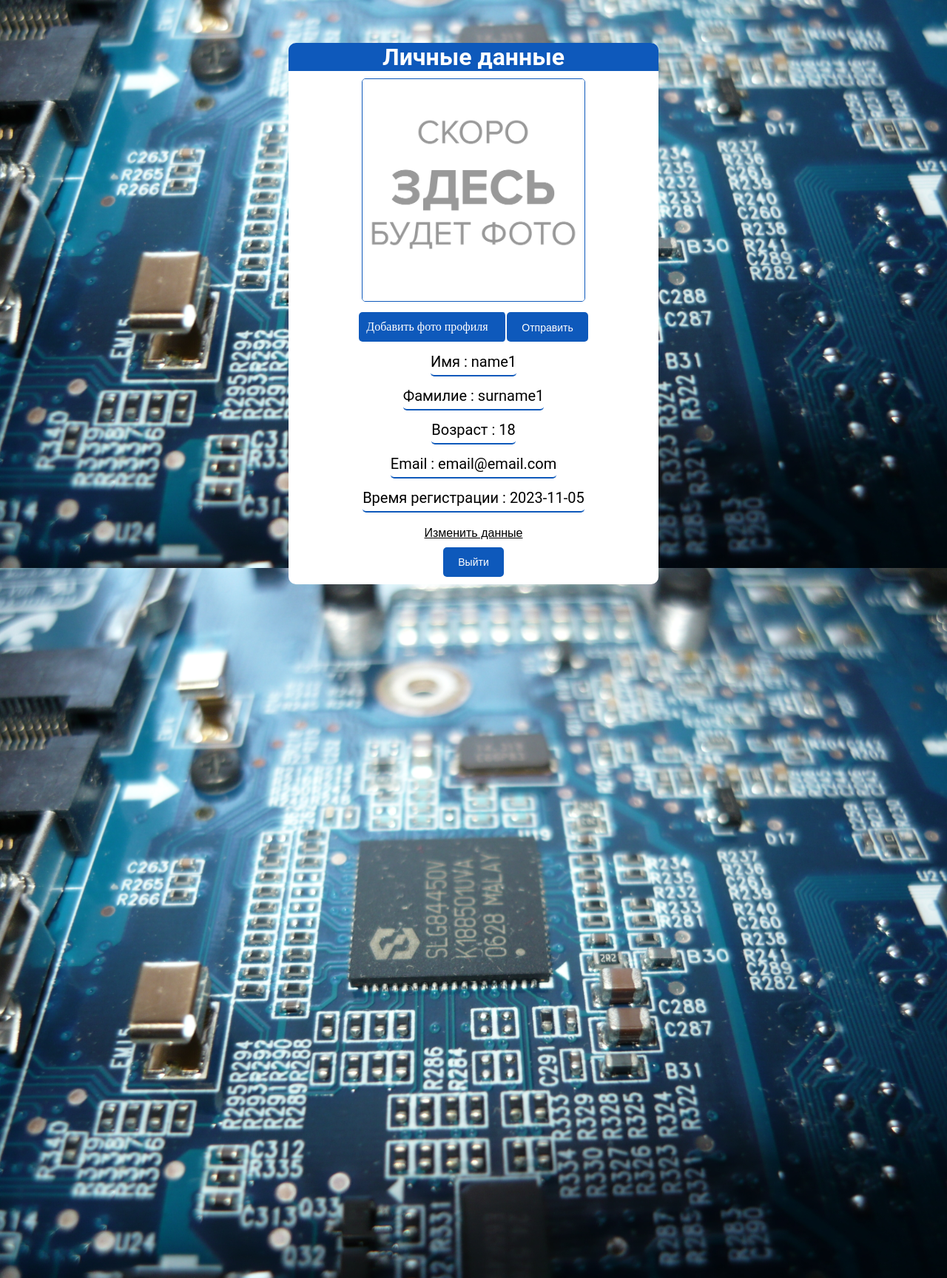
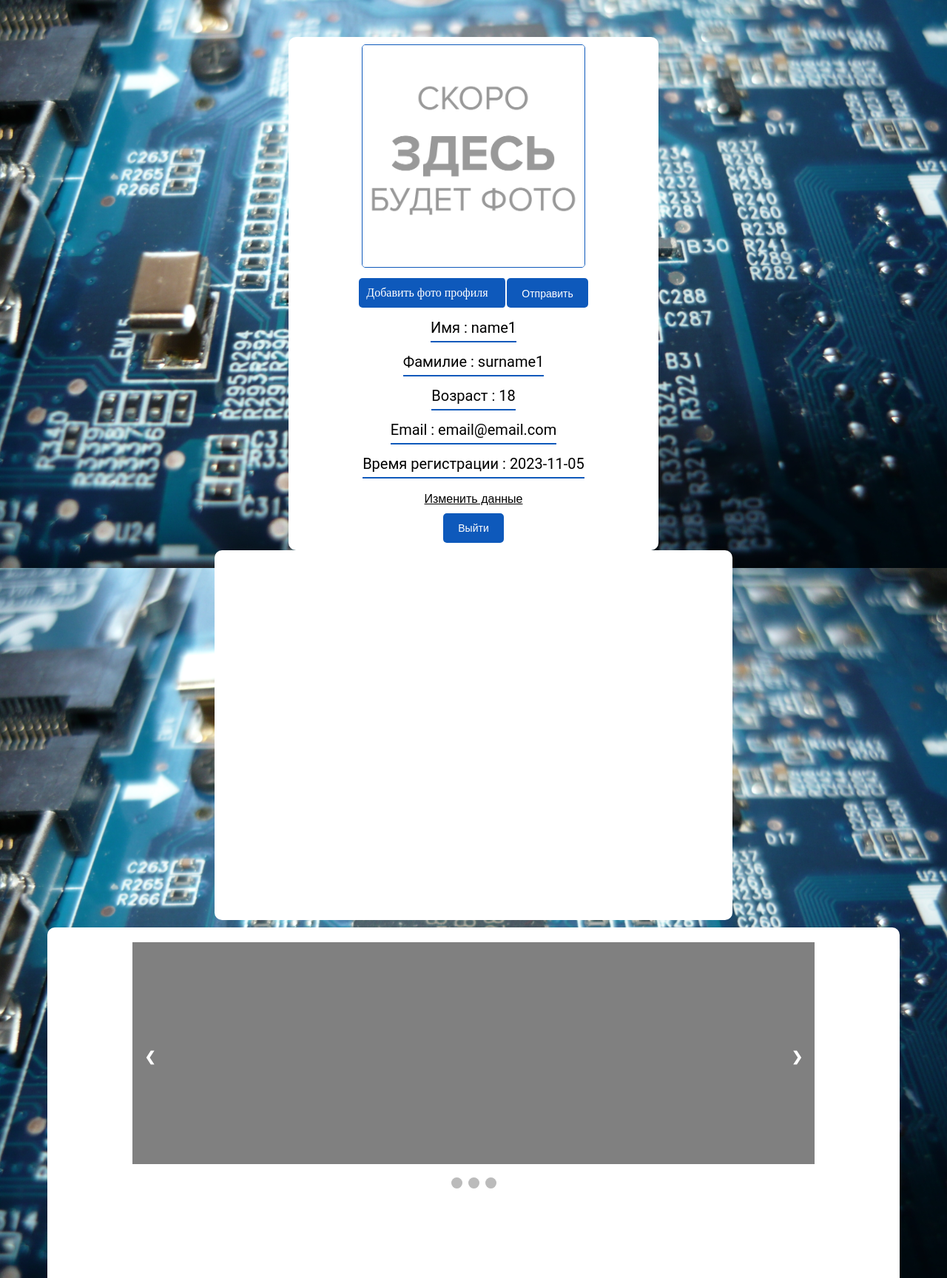
Before and after one commit to elsid1997/ElectronicsWeb, a Flask app: page /auth/profile in a window 1280 px wide. Shown: the part 192-1920 px from the top of the page at 74% size. Run offline with Flask 3, Linux system fonts and the light colour scheme; a user stored in the database is signed in; some libraries are stand-ins or nearby versions.

Commit message:
dobavili slide i block dlia dobavlenia tovara

```diff
--- a/users_bt/static/css/profile.css
+++ b/users_bt/static/css/profile.css
@@ -1,23 +1,21 @@
 header{
 position:static;
 }
+main{
+display:flex;
+justify-content:space-around;
+width:90%;
+margin:50px 5% 0 5%;
+flex-wrap:wrap;
+}
 #profile-div{
-position:absolute;
-top:250px;
-left:50%;
-transform:translate(-50%);
 text-align:center;
 width:500px;
 background-color:#fff;
 border-radius:10px;
+min-height:600px;
 }
-#profile-h1{
-border-radius:10px 10px 0px 0px;
-text-align:center;
-color:#fff;
-font-family: 'Roboto', Arial, sans-serif;
-background-color: rgb(14,89,187);
-}
+
 .profile-ava img {
 margin:10px 0 10px 0;
 width:300px;
@@ -33,7 +31,6 @@ text-overflow: ellipsis;
 display:inline-block;
 height:30px;
 font-family: 'Roboto', Arial, sans-serif;
-border-radius:5px;
 font-size:20px;
 border-bottom:2px solid rgb(14,89,187);
 margin:5px;
@@ -131,3 +128,116 @@ color:rgb(14,89,187);
 .input-file-btn:active,.input-file-text:active,.btn-submit:active {
 	background-color: #fff;
 }
+
+/* User Goods */
+#user-goods{
+width:700px;
+min-height:500px;
+border-radius:10px;
+background-color:#fff;
+}
+
+/* all-goods */
+#all-goods{
+width:100%;
+min-height:700px;
+background-color:#fff;
+margin-top:10px;
+border-radius:10px;
+}
+
+/* Slideshoew */
+
+.slideshow-container{
+position: relative;
+width:80%;
+margin-right:10%;
+margin-left:10%;
+margin-top:20px;
+height:300px;
+background-color:gray;
+}
+.my-slide{
+background-color:black;
+display:none;
+}
+#image-goods{
+background-color:gray;
+width:100%;
+height:300px;
+}
+/* Next & previous buttons */
+.prev, .next {
+  cursor: pointer;
+  position: absolute;
+  top: 50%;
+  width: auto;
+  padding: 16px;
+  margin-top: -22px;
+  color: white;
+  font-weight: bold;
+  font-size: 18px;
+  transition: 0.6s ease;
+  border-radius: 0 3px 3px 0;
+}
+
+/* Position the "next button" to the right */
+.next {
+  right: 0;
+  border-radius: 3px 0 0 3px;
+}
+
+/* On hover, add a black background color with a little bit see-through */
+.prev:hover, .next:hover {
+  background-color:rgb(46, 83, 163);
+}
+
+.number-text {
+  color: #f2f2f2;
+  font-size: 12px;
+  padding: 8px 12px;
+  position: absolute;
+  top: 0;
+}
+
+.text{
+color:#f2f2f2;
+font-size:20px;
+position:absolute;
+padding-bottom:10px;
+bottom:8px;
+text-align:center;
+width:100%;
+}
+
+.dot {
+  cursor: pointer;
+  height: 15px;
+  width: 15px;
+  margin: 0 2px;
+  background-color: #bbb;
+  border-radius: 50%;
+  display: inline-block;
+  transition: background-color 0.6s ease;
+}
+.active, .dot:hover {
+  background-color: #717171;
+}
+
+/* Fading animation */
+.fade {
+  -webkit-animation-name: fade;
+  -webkit-animation-duration: 1.5s;
+  animation-name: fade;
+  animation-duration: 1.5s;
+}
+
+@-webkit-keyframes fade {
+  from {opacity: .4}
+  to {opacity: 1}
+}
+
+@keyframes fade {
+  from {opacity: .4}
+  to {opacity: 1}
+}
--- a/users_bt/templates/auth/profile.html
+++ b/users_bt/templates/auth/profile.html
@@ -8,8 +8,8 @@
 Профиль
 {% endblock %}
 {% block content %}
+<main>
 <div id="profile-div">
-<h1 id="profile-h1">Личные данные</h1>
     <div class="profile-ava"><img src="{{url_for('users_bt.static',filename='img/Skoro-zdes-budet-foto.jpg')
      if user_photo == None else url_for('users_bt.userava') }}" alt="avatar">
     </div>
@@ -49,6 +49,27 @@
         </form>
     </div>
 </div>
+<div id="user-goods">
+
+</div>
+<div id="all-goods">
+    <div class="slideshow-container">
+        <div class="my-slide fade">
+            <div class="number-text">1/3</div>
+            <img src="" id="image-goods">
+            <div class="text">Name item</div>
+        </div>
+        <a class="prev" onclick="plusSlides(-1)">❮</a>
+        <a class="next" onclick="plusSlides(1)">❯</a>
+    </div>
+    <br>
+    <div style="text-align:center">
+        <span class="dot" onclick="currentSlide(1)"></span>
+        <span class="dot" onclick="currentSlide(2)"></span>
+        <span class="dot" onclick="currentSlide(3)"></span>
+    </div>
+</div>
+</main>
 {% endblock %}
 {% block js %}
 <script src="{{url_for('users_bt.static',filename='js/profile.js')}}"></script>
```
